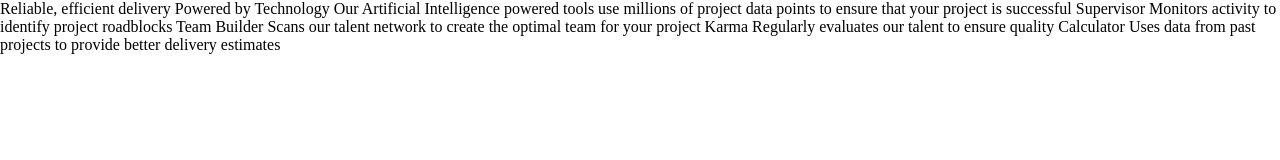
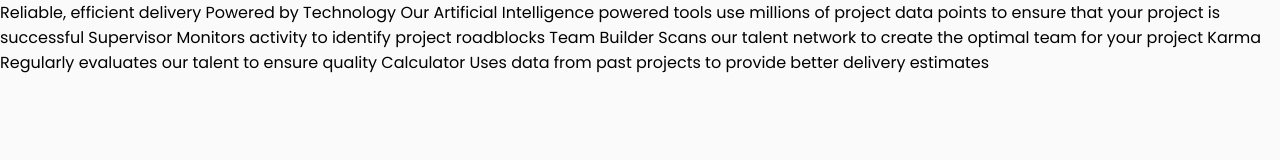
Before and after one commit to frontend-mentor-newbie-projects/06-four-card-feature-section, a plain HTML site: page index.html in a window 1280 px wide. Drawn offline with Linux system fonts and the light colour scheme.

Commit message:
Add base styles to <body>

```diff
--- a/sass/style.scss
+++ b/sass/style.scss
@@ -41,7 +41,11 @@ li {
 }
 
 /* Base + Font styles */
-/* -------------------- */
+body {
+    font-family: $font-stack;
+
+    background-color: $neutral-3;
+}
 
 // - Small mobile - 320px
 // - Medium mobile - 375px
```
Also changed, not shown: css/style.css, 1 other file.
